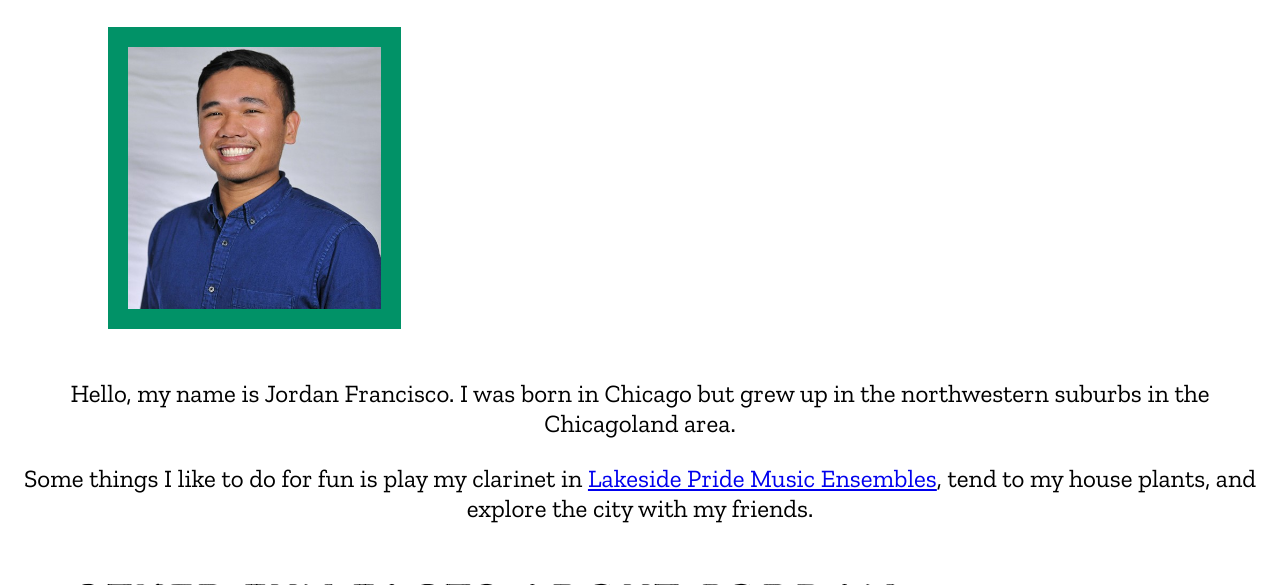
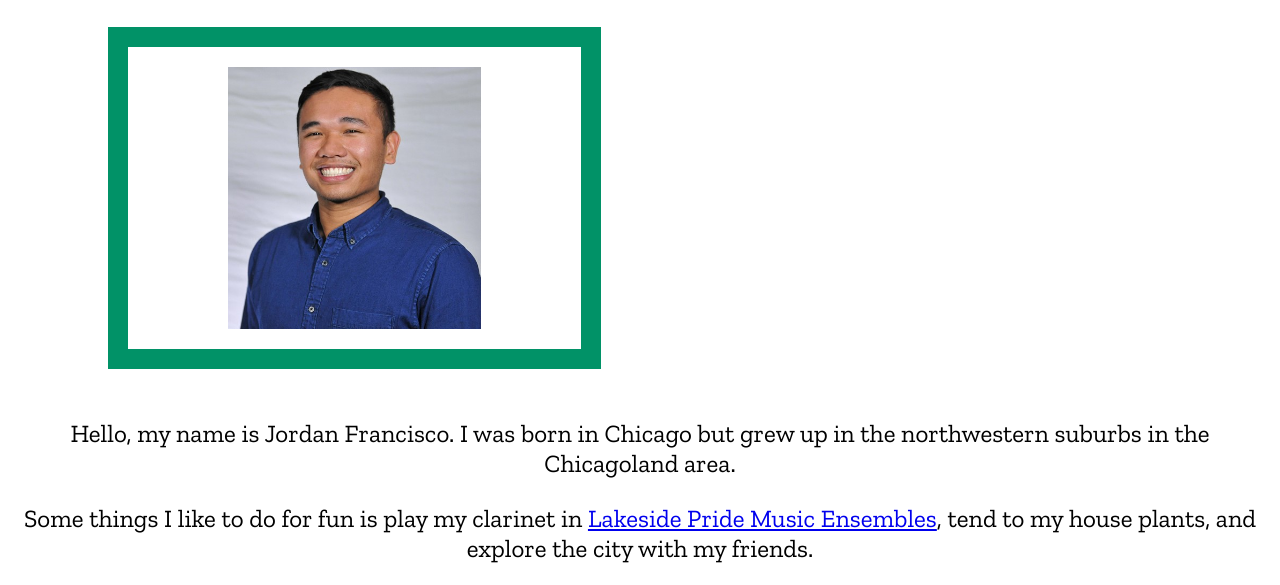
Before and after one commit to jfrancisco2-iit/project02, a plain HTML site: page index.html in a window 1280 px wide. Shown: the part 174-759 px from the top of the page. Drawn offline with nearby package versions, Linux system fonts and the light colour scheme.

Commit message:
maybe this time img will center

```diff
--- a/css/style.css
+++ b/css/style.css
@@ -75,6 +75,7 @@ h3.specialfont{
 
 img.resizeimg {
   margin: 20px 100px 20px 100px;
+  padding: 20px 100px 20px 100px;
   border: 20px solid #019267;
   width: 20%;
   height: 40%;
```
